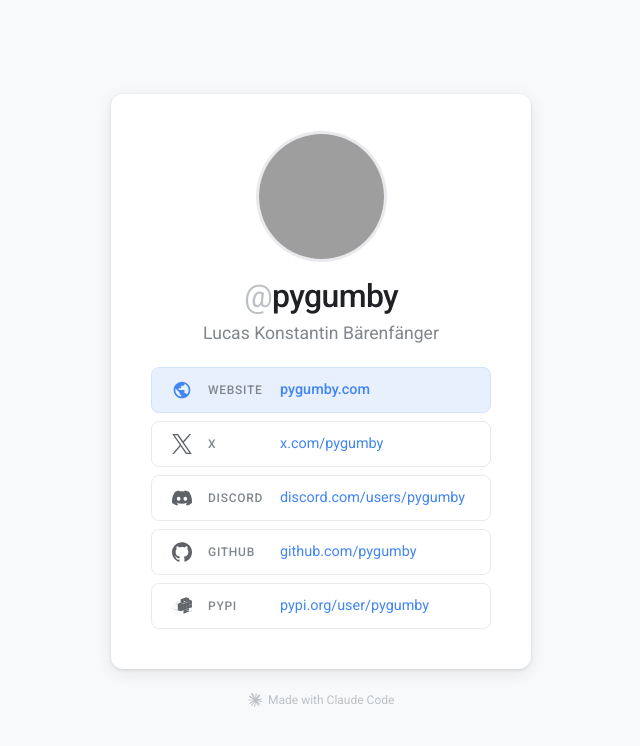
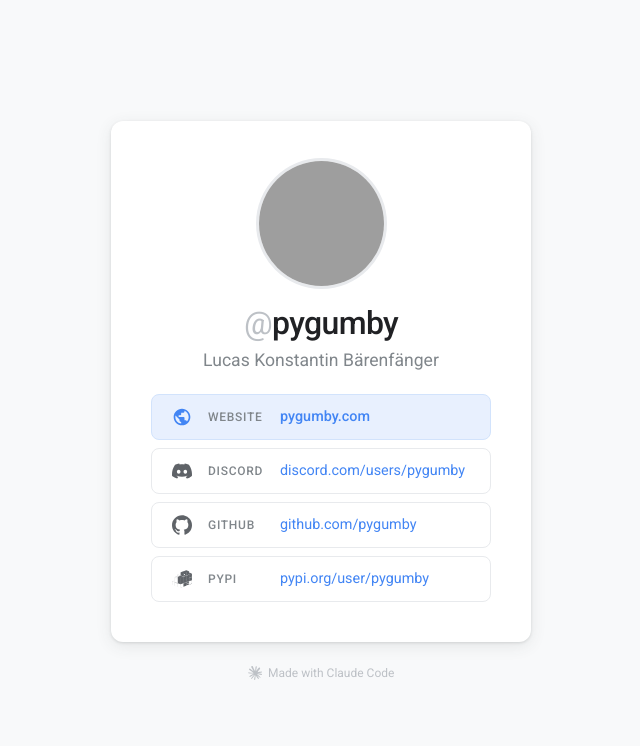
Before and after one commit to pygumby/pygumby-com, a plain HTML site: page index.html in a window 1280 px wide. Shown: the whole page, without its empty margins (319-959 px from the left). Drawn offline with Linux system fonts and the light colour scheme; grey boxes are pictures that could not be loaded; a web font is replaced by a local one.

Commit message:
Remove X

```diff
--- a/index.html
+++ b/index.html
@@ -192,15 +192,6 @@
         </div>
       </li>
       <li>
-        <a href="https://x.com/pygumby" target="_blank" rel="noopener noreferrer">
-          <svg viewBox="0 0 24 24" xmlns="http://www.w3.org/2000/svg" aria-hidden="true">
-            <path d="M14.234 10.162 22.977 0h-2.072l-7.591 8.824L7.251 0H.258l9.168 13.343L.258 24H2.33l8.016-9.318L16.749 24h6.993zm-2.837 3.299-.929-1.329L3.076 1.56h3.182l5.965 8.532.929 1.329 7.754 11.09h-3.182z"/>
-          </svg>
-          <span class="link-label">X</span>
-          <span class="link-url">x.com/<wbr>pygumby</span>
-        </a>
-      </li>
-      <li>
         <a href="https://discord.com/users/pygumby" target="_blank" rel="noopener noreferrer">
           <svg viewBox="0 0 24 24" xmlns="http://www.w3.org/2000/svg" aria-hidden="true">
             <path d="M20.317 4.3698a19.7913 19.7913 0 00-4.8851-1.5152.0741.0741 0 00-.0785.0371c-.211.3753-.4447.8648-.6083 1.2495-1.8447-.2762-3.68-.2762-5.4868 0-.1636-.3933-.4058-.8742-.6177-1.2495a.077.077 0 00-.0785-.037 19.7363 19.7363 0 00-4.8852 1.515.0699.0699 0 00-.0321.0277C.5334 9.0458-.319 13.5799.0992 18.0578a.0824.0824 0 00.0312.0561c2.0528 1.5076 4.0413 2.4228 5.9929 3.0294a.0777.0777 0 00.0842-.0276c.4616-.6304.8731-1.2952 1.226-1.9942a.076.076 0 00-.0416-.1057c-.6528-.2476-1.2743-.5495-1.8722-.8923a.077.077 0 01-.0076-.1277c.1258-.0943.2517-.1923.3718-.2914a.0743.0743 0 01.0776-.0105c3.9278 1.7933 8.18 1.7933 12.0614 0a.0739.0739 0 01.0785.0095c.1202.099.246.1981.3728.2924a.077.077 0 01-.0066.1276 12.2986 12.2986 0 01-1.873.8914.0766.0766 0 00-.0407.1067c.3604.698.7719 1.3628 1.225 1.9932a.076.076 0 00.0842.0286c1.961-.6067 3.9495-1.5219 6.0023-3.0294a.077.077 0 00.0313-.0552c.5004-5.177-.8382-9.6739-3.5485-13.6604a.061.061 0 00-.0312-.0286zM8.02 15.3312c-1.1825 0-2.1569-1.0857-2.1569-2.419 0-1.3332.9555-2.4189 2.157-2.4189 1.2108 0 2.1757 1.0952 2.1568 2.419 0 1.3332-.9555 2.4189-2.1569 2.4189zm7.9748 0c-1.1825 0-2.1569-1.0857-2.1569-2.419 0-1.3332.9554-2.4189 2.1569-2.4189 1.2108 0 2.1757 1.0952 2.1568 2.419 0 1.3332-.946 2.4189-2.1568 2.4189Z"/>
```
